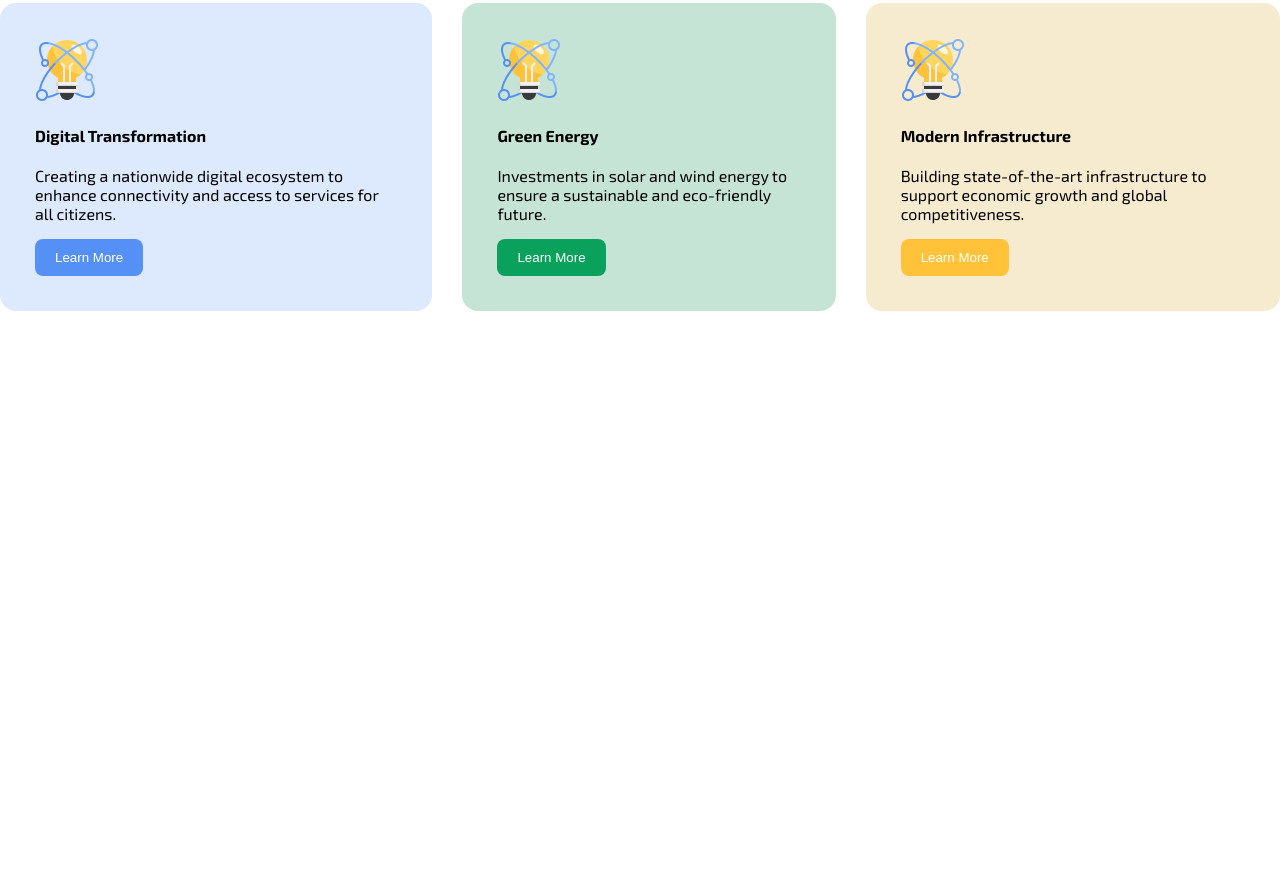
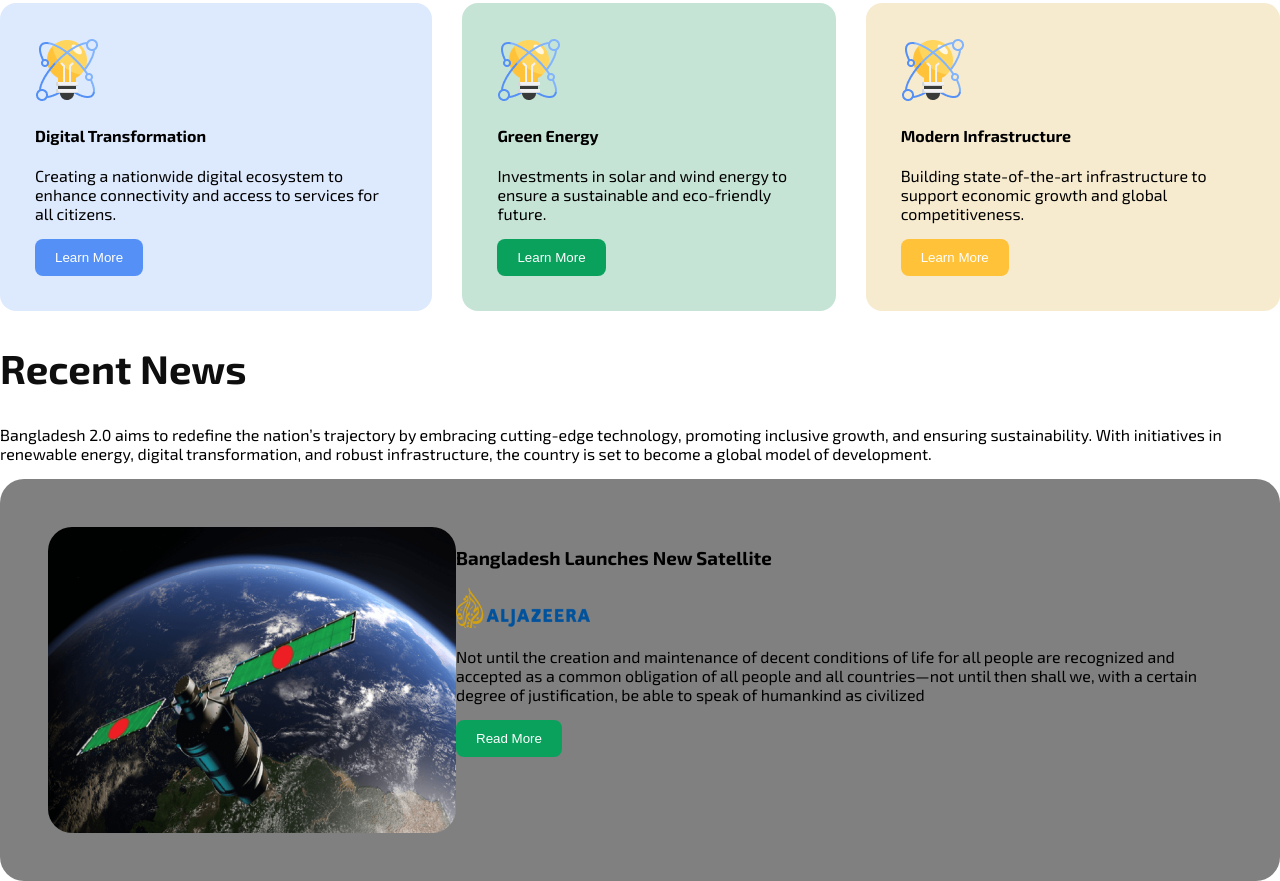
Before and after one commit to jewel-barua-code/new-bangladesh-a1, a plain HTML site: page index.html in a window 1280 px wide. Shown: the part 765-1646 px from the top of the page. Before the commit the page ends 1076 px from the top, so only its background shows below. Drawn offline with Linux system fonts and the light colour scheme.

Commit message:
news section updated

```diff
--- a/index.html
+++ b/index.html
@@ -50,6 +50,24 @@
                 </div>
             </div>
         </section>
+        <section>
+            <div class="recent-news-container">
+                <h2 class="secondary-title">Recent News</h2>
+                <p>Bangladesh 2.0 aims to redefine the nation’s trajectory by embracing cutting-edge technology, promoting inclusive growth, and ensuring sustainability. With initiatives in renewable energy, digital transformation, and robust infrastructure, the country is set to become a global model of development.</p>
+                <div class="news-container">
+                    <div class="news">
+                        <img class="news-image" src="resources/satelite.png" alt="">
+                        <div>
+                            <h3 class="news-title">Bangladesh Launches New Satellite</h3>
+                            <img class="news-channel" src="resources/al-jazeera.png" alt="">
+                            <p class="news-description">Not until the creation and maintenance of decent conditions of life for all people are recognized and accepted as a common obligation of all people and all countries—not until then shall we,
+                            with a certain degree of justification, be able to speak of humankind as civilized</p>
+                            <button class="card-btn-2">Read More</button>
+                        </div>
+                    </div>
+                </div>
+            </div>
+        <section>
     </main>
     <footer></footer>
   </body>
--- a/style.css
+++ b/style.css
@@ -103,3 +103,14 @@ body{
     background-color: #FFC239;
     color: white;
 }
+.news-container{
+    padding: 48px;
+    background-color: gray;
+    border-radius: 24px;
+}
+.news{
+    display: flex;
+}
+.news-image{
+    border-radius: 24px;
+}
```
